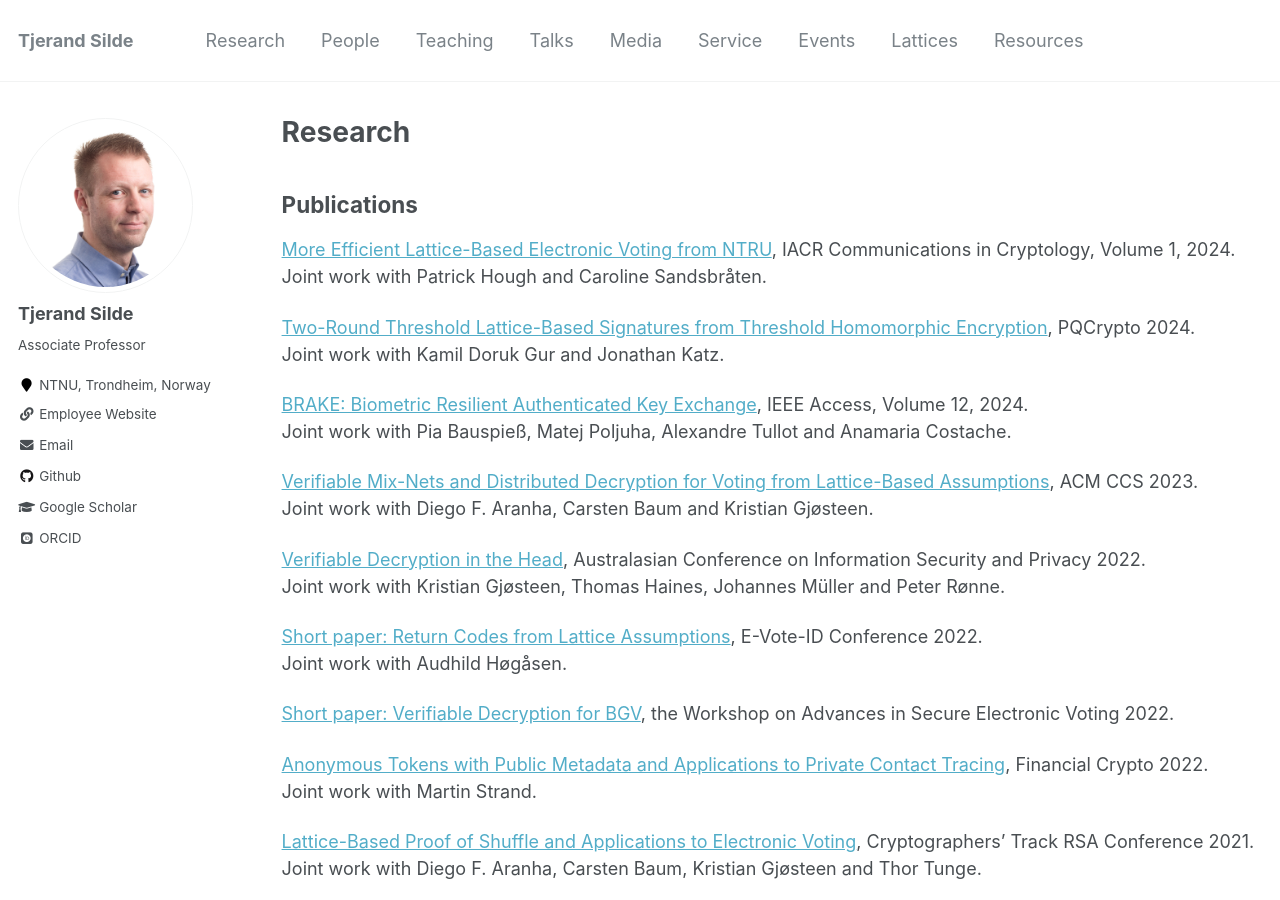
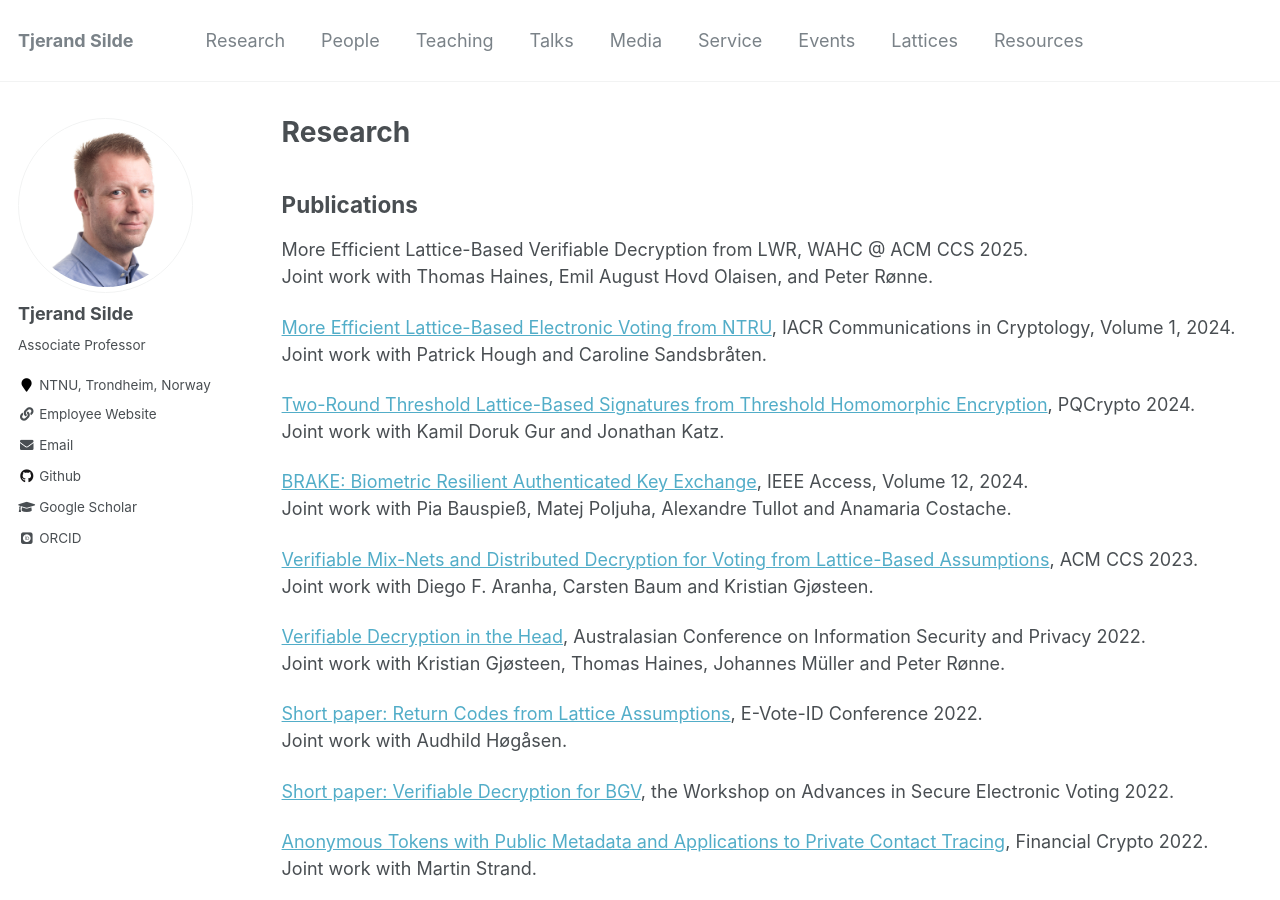
Before and after one commit to tjesi/tjesi.github.io, a Jekyll site: the page built from _pages/research.md, in a window 1280 px wide and 900 px high. Built offline with Jekyll 4.4.1, drawn with Linux system fonts in a browser that asks for light colours; some web fonts are replaced.

Commit message:
Update research.md

```diff
--- a/_pages/research.md
+++ b/_pages/research.md
@@ -6,6 +6,9 @@ author_profile: true
 ---
 
 ## Publications
+
+More Efficient Lattice-Based Verifiable Decryption from LWR, WAHC @ ACM CCS 2025.
+Joint work with Thomas Haines, Emil August Hovd Olaisen, and Peter Rønne.
 
 [More Efficient Lattice-Based Electronic Voting from NTRU](https://eprint.iacr.org/2023/933), IACR Communications in Cryptology, Volume 1, 2024.
 Joint work with Patrick Hough and Caroline Sandsbråten.
```
